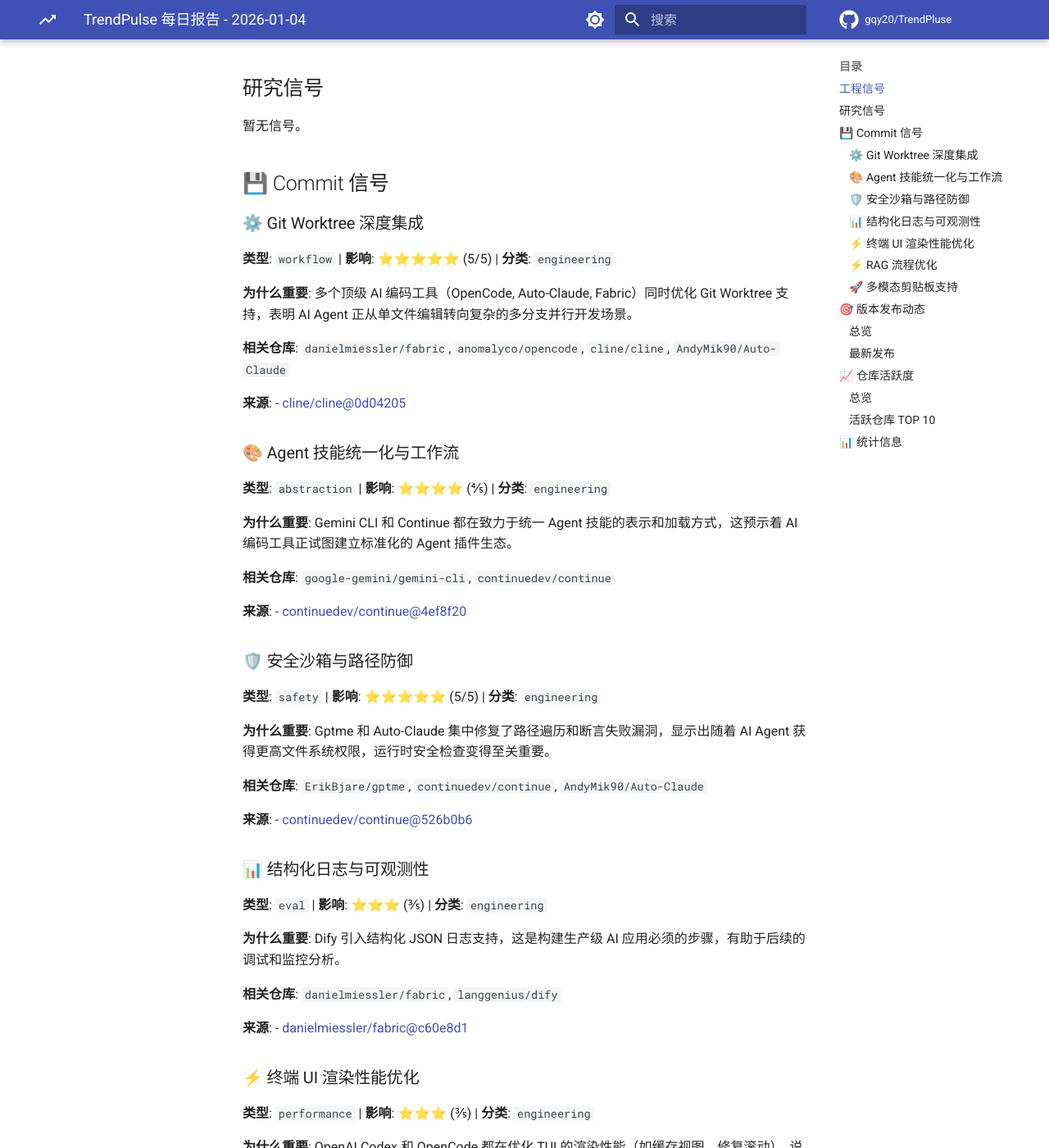
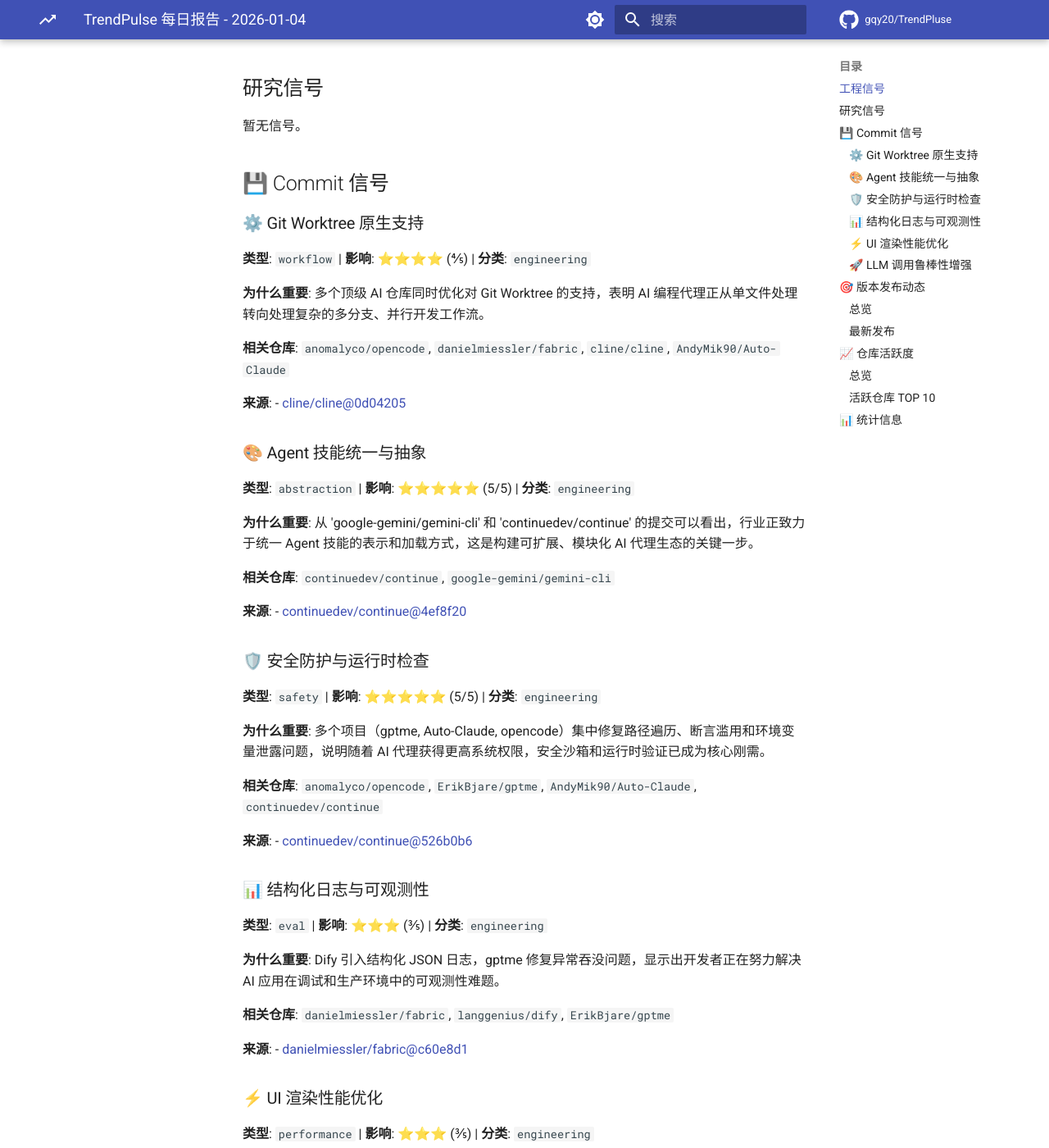
Before and after one commit to gqy20/TrendPluse, an MkDocs documentation site: the page built from docs/reports/report-2026-01-04.md, in a window 1280 px wide and 1400 px high, scrolled down 320 px. Shown: the whole window at 82% size. Built offline with MkDocs 1.6.1 and Material for MkDocs 9.7.7, drawn with Linux system fonts in a browser that asks for light colours; nearby versions of some CDN libraries; library files that are not in the unit come from our copies; comment, search, counter and statistics services are not loaded; some of the changed text lies outside the part shown.

Commit message:
docs: update daily trend report [skip ci]

```diff
--- a/docs/reports/report-2026-01-04.md
+++ b/docs/reports/report-2026-01-04.md
@@ -11,37 +11,37 @@
 暂无信号。
 ## 💾 Commit 信号
 
-### ⚙️ Git Worktree 深度集成
+### ⚙️ Git Worktree 原生支持
 
-**类型**: `workflow` | **影响**: ⭐⭐⭐⭐⭐ (5/5) | **分类**: `engineering`
+**类型**: `workflow` | **影响**: ⭐⭐⭐⭐ (4/5) | **分类**: `engineering`
 
-**为什么重要**: 多个顶级 AI 编码工具（OpenCode, Auto-Claude, Fabric）同时优化 Git Worktree 支持，表明 AI Agent 正从单文件编辑转向复杂的多分支并行开发场景。
+**为什么重要**: 多个顶级 AI 仓库同时优化对 Git Worktree 的支持，表明 AI 编程代理正从单文件处理转向处理复杂的多分支、并行开发工作流。
 
-**相关仓库**: `danielmiessler/fabric`, `anomalyco/opencode`, `cline/cline`, `AndyMik90/Auto-Claude`
+**相关仓库**: `anomalyco/opencode`, `danielmiessler/fabric`, `cline/cline`, `AndyMik90/Auto-Claude`
 
 **来源**:
 - [cline/cline@0d04205](https://github.com/cline/cline/commit/0d04205dc4194c54e4bf424d2dc80f2fe1697e98)
 
 
-### 🎨 Agent 技能统一化与工作流
+### 🎨 Agent 技能统一与抽象
 
-**类型**: `abstraction` | **影响**: ⭐⭐⭐⭐ (4/5) | **分类**: `engineering`
+**类型**: `abstraction` | **影响**: ⭐⭐⭐⭐⭐ (5/5) | **分类**: `engineering`
 
-**为什么重要**: Gemini CLI 和 Continue 都在致力于统一 Agent 技能的表示和加载方式，这预示着 AI 编码工具正试图建立标准化的 Agent 插件生态。
+**为什么重要**: 从 'google-gemini/gemini-cli' 和 'continuedev/continue' 的提交可以看出，行业正致力于统一 Agent 技能的表示和加载方式，这是构建可扩展、模块化 AI 代理生态的关键一步。
 
-**相关仓库**: `google-gemini/gemini-cli`, `continuedev/continue`
+**相关仓库**: `continuedev/continue`, `google-gemini/gemini-cli`
 
 **来源**:
 - [continuedev/continue@4ef8f20](https://github.com/continuedev/continue/commit/4ef8f201e9a7c94d77cea7de2f936361fa926361)
 
 
-### 🛡️ 安全沙箱与路径防御
+### 🛡️ 安全防护与运行时检查
 
 **类型**: `safety` | **影响**: ⭐⭐⭐⭐⭐ (5/5) | **分类**: `engineering`
 
-**为什么重要**: Gptme 和 Auto-Claude 集中修复了路径遍历和断言失败漏洞，显示出随着 AI Agent 获得更高文件系统权限，运行时安全检查变得至关重要。
+**为什么重要**: 多个项目（gptme, Auto-Claude, opencode）集中修复路径遍历、断言滥用和环境变量泄露问题，说明随着 AI 代理获得更高系统权限，安全沙箱和运行时验证已成为核心刚需。
 
-**相关仓库**: `ErikBjare/gptme`, `continuedev/continue`, `AndyMik90/Auto-Claude`
+**相关仓库**: `anomalyco/opencode`, `ErikBjare/gptme`, `AndyMik90/Auto-Claude`, `continuedev/continue`
 
 **来源**:
 - [continuedev/continue@526b0b6](https://github.com/continuedev/continue/commit/526b0b6672abe22567a7f54ed8274e00db19824e)
@@ -51,48 +51,36 @@
 
 **类型**: `eval` | **影响**: ⭐⭐⭐ (3/5) | **分类**: `engineering`
 
-**为什么重要**: Dify 引入结构化 JSON 日志支持，这是构建生产级 AI 应用必须的步骤，有助于后续的调试和监控分析。
+**为什么重要**: Dify 引入结构化 JSON 日志，gptme 修复异常吞没问题，显示出开发者正在努力解决 AI 应用在调试和生产环境中的可观测性难题。
 
-**相关仓库**: `danielmiessler/fabric`, `langgenius/dify`
+**相关仓库**: `danielmiessler/fabric`, `langgenius/dify`, `ErikBjare/gptme`
 
 **来源**:
 - [danielmiessler/fabric@c60e8d1](https://github.com/danielmiessler/fabric/commit/c60e8d1bf716080bc8c9454d0bf6c586027de56d)
 
 
-### ⚡ 终端 UI 渲染性能优化
+### ⚡ UI 渲染性能优化
 
 **类型**: `performance` | **影响**: ⭐⭐⭐ (3/5) | **分类**: `engineering`
 
-**为什么重要**: OpenAI Codex 和 OpenCode 都在优化 TUI 的渲染性能（如缓存视图、修复滚动），说明终端类 AI 工具正在面临大规模输出时的性能瓶颈。
+**为什么重要**: Zed 和 OpenAI Codex 专注于终端 UI (TUI) 的滚动、Diff 渲染和剪贴板性能，表明高性能终端体验仍是 AI 编程工具的重要竞争点。
 
-**相关仓库**: `danielmiessler/fabric`, `anomalyco/opencode`, `openai/codex`
+**相关仓库**: `openai/codex`, `danielmiessler/fabric`, `zed-industries/zed`
 
 **来源**:
 - [danielmiessler/fabric@a5ac60c](https://github.com/danielmiessler/fabric/commit/a5ac60cedf0bfee2ebba4104f32992a831329c70)
 
 
-### ⚡ RAG 流程优化
+### 🚀 LLM 调用鲁棒性增强
 
-**类型**: `performance` | **影响**: ⭐⭐⭐ (3/5) | **分类**: `engineering`
+**类型**: `capability` | **影响**: ⭐⭐⭐⭐ (4/5) | **分类**: `engineering`
 
-**为什么重要**: Dify 增加了在单数据集检索时跳过 Rerank 的逻辑，这种针对性的优化能显著降低延迟和成本，提升 RAG 系统的效率。
+**为什么重要**: gptme 添加了 OpenAI API 的瞬态错误重试逻辑，agentscope 修复了 Gemini 和 Anthropic 的工具调用 Bug，反映了多模型兼容性和网络稳定性是当前 Agent 落地的主要挑战。
 
-**相关仓库**: `danielmiessler/fabric`, `langgenius/dify`
+**相关仓库**: `danielmiessler/fabric`, `agentscope-ai/agentscope`, `ErikBjare/gptme`
 
 **来源**:
 - [danielmiessler/fabric@96ce083](https://github.com/danielmiessler/fabric/commit/96ce0838b5cca3649c4fc76f80feb5d98124b233)
-
-
-### 🚀 多模态剪贴板支持
-
-**类型**: `capability` | **影响**: ⭐⭐ (2/5) | **分类**: `engineering`
-
-**为什么重要**: Zed 编辑器增加了对 Windows DIB 图像剪贴板的支持，反映了编辑器正逐步增强对图像和多模态内容的原生处理能力。
-
-**相关仓库**: `danielmiessler/fabric`, `zed-industries/zed`
-
-**来源**:
-- [danielmiessler/fabric@3d88f8e](https://github.com/danielmiessler/fabric/commit/3d88f8e2fcafa43d1224d267e5b14fa4ab77cf2c)
 
 
 ---
```
Also changed, not shown: other parts of docs/reports/report-2026-01-04.md (+5 -5 lines), docs/reports/index.md (+3 -3 lines), reports/report-2026-01-04.md (+25 -37 lines).
